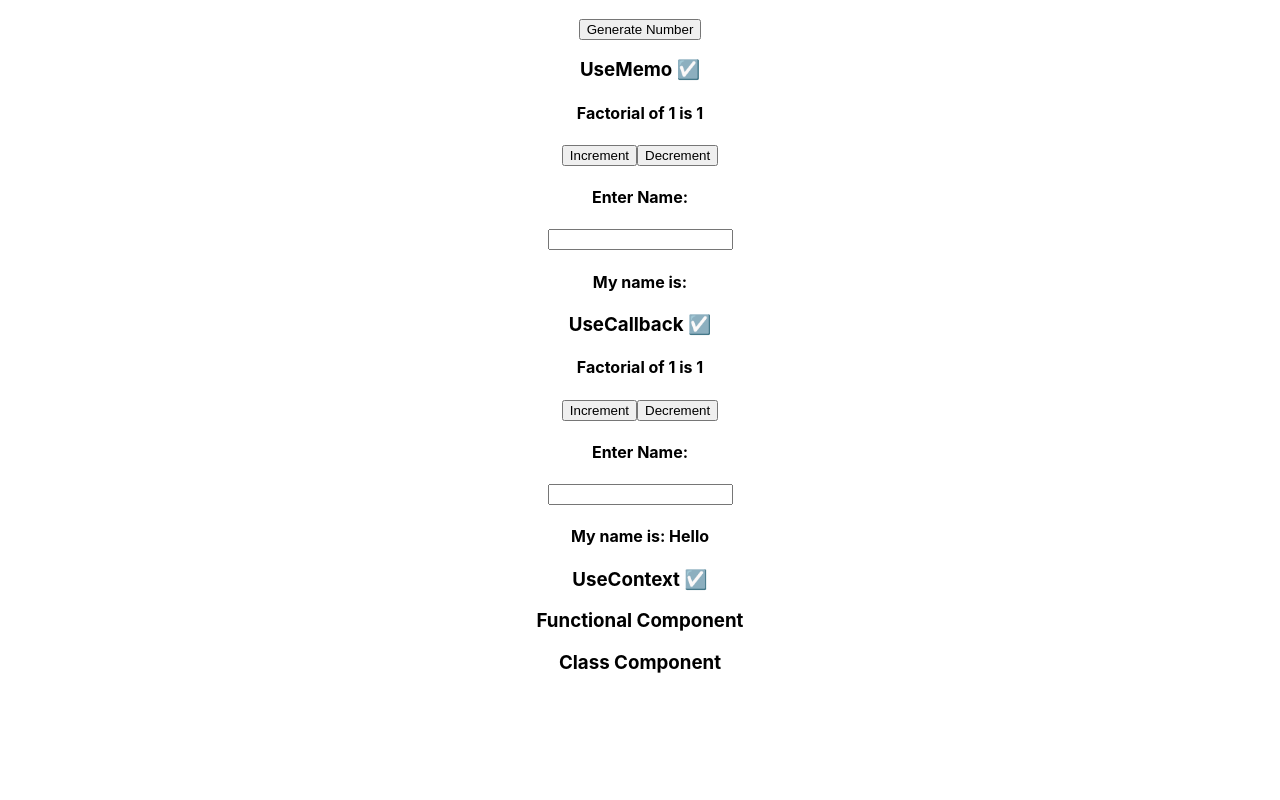
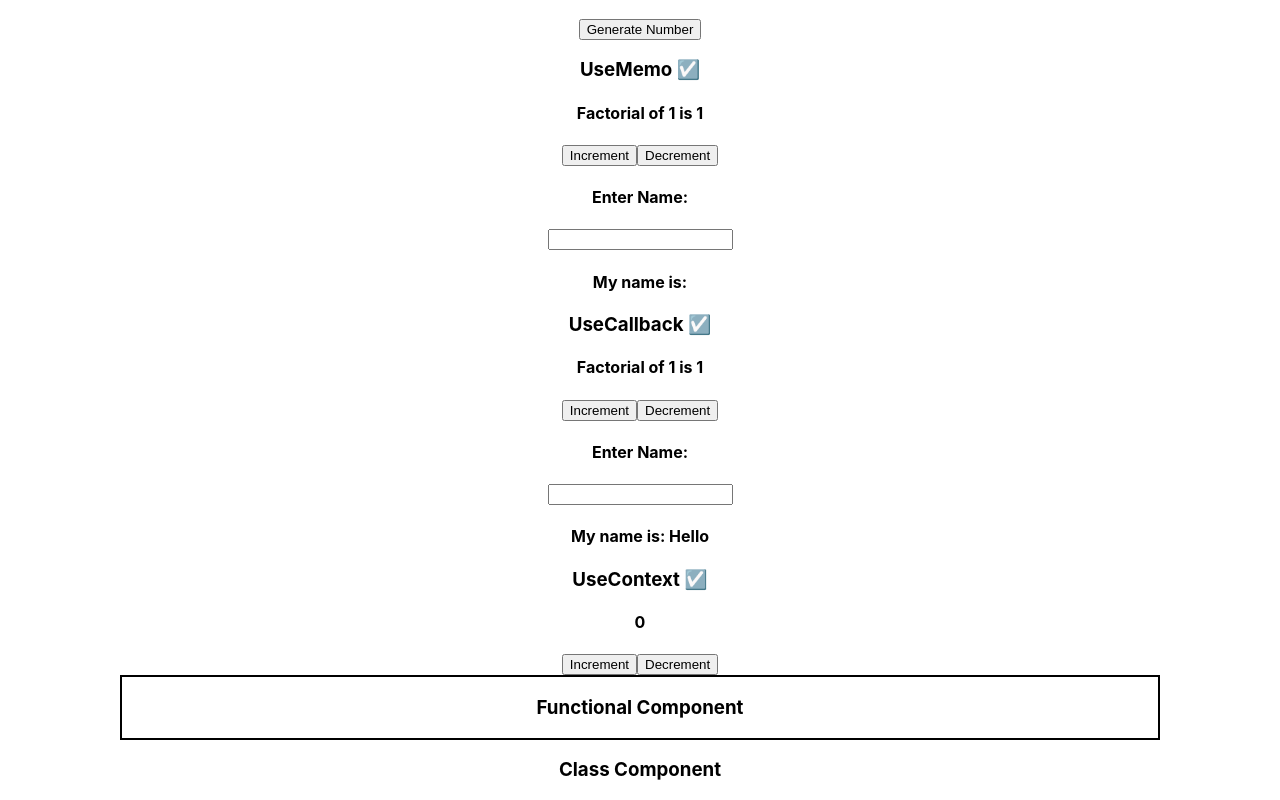
Before and after one commit to Tausif4171/React-Hooks, a React (Create React App) app: page / in a window 1280 px wide. Shown: the part 726-1526 px from the top of the page. Before the commit the page ends 1419 px from the top, so only its background shows below. Built offline with nearby package versions, Linux system fonts and the light colour scheme.

Commit message:
counter increment and decrement

```diff
--- a/src/React Hooks/useContext.js/FComponent.js
+++ b/src/React Hooks/useContext.js/FComponent.js
@@ -2,7 +2,7 @@ import React from "react";
 
 const FComponent = () => {
   return (
-    <div>
+    <div style={{border:"2px solid #000", margin:"0px 120px 0px 120px"}}>
       <h3>Functional Component</h3>
     </div>
   );
--- a/src/React Hooks/useContext.js/Main.js
+++ b/src/React Hooks/useContext.js/Main.js
@@ -1,11 +1,18 @@
-import React from "react";
+import React, { useState } from "react";
 import FComponent from "./FComponent";
 import CComponent from "./CComponent";
 
 const UseContext = () => {
+  const [counter, setCounter] = useState(0);
+  const increment =()=>{
+    setCounter(counter+1);
+  }
   return (
     <div>
       <h3>UseContext ☑️</h3>
+      <h4>{counter}</h4>
+      <button onClick={increment}>Increment</button>
+      <button onClick={()=>setCounter(counter-1)}>Decrement</button>
       <FComponent />
       <CComponent />
     </div>
```
